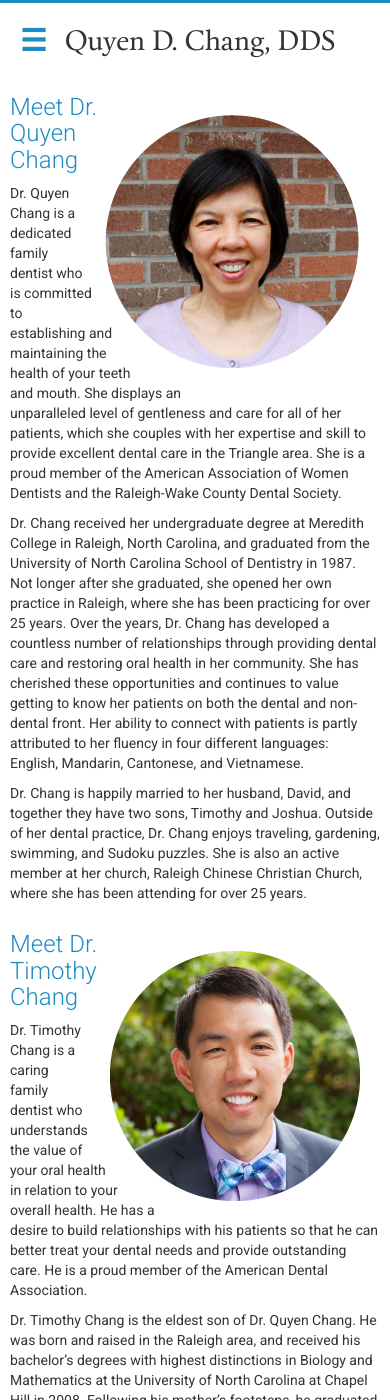
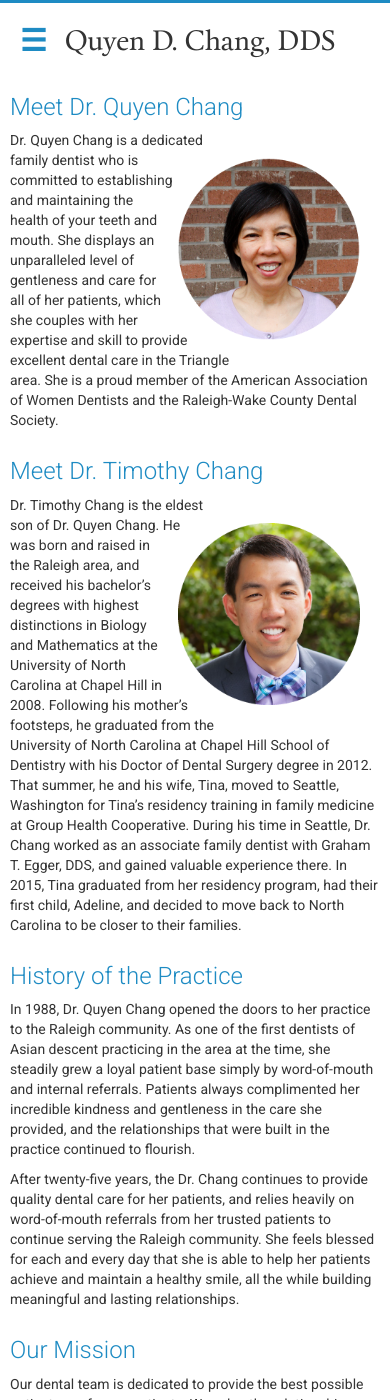
Before and after one commit to gabrielyeung/changdds, a Jekyll site: the page built from aboutus/index.html, in a window 390 px wide and 1400 px high. Built offline with Jekyll 4.4.1, drawn with Linux system fonts in a browser that asks for light colours; some of the changed text lies outside the part shown.

Commit message:
about us - mobile updates

```diff
--- a/_layouts/default.html
+++ b/_layouts/default.html
@@ -5,7 +5,7 @@
     <input type="checkbox" id="sidebartoggler" name="" value="">
     <label for="sidebartoggler" class="toggle">☰</label>
 
-    <div class="main-window">
+    <div class="main-window{% if page.category %} main-{{ page.category }}{% endif %}">
       {% include header.html variable-param=page.category %}
       {{ content }}
       {% include footer.html %}
@@ -14,8 +14,8 @@
     <div class="sidebar">
       <ul>
         <li><a href="{{site.baseurl}}/">Home</a></li>
-        <!-- <li><a href="{{site.baseurl}}/aboutus">About Us</a></li>
-        <li><a href="{{site.baseurl}}/dentalcare">Dental Care</a>
+        <li><a href="{{site.baseurl}}/aboutus">About Us</a></li>
+        <!-- <li><a href="{{site.baseurl}}/dentalcare">Dental Care</a>
         <li><a href="{{site.baseurl}}/patientinfo">Patient Information</a></li>
         <li><a href="{{site.baseurl}}/blog">Blog</a></li> -->
         <li><a href="{{site.baseurl}}/contactus">Contact Us</a></li>
--- a/_sass/_aboutus.scss
+++ b/_sass/_aboutus.scss
@@ -53,6 +53,9 @@
 // -------------------------------------------------------------------------
 
 @media only screen and (max-width:$mqMaxMobile) {
+  body .main-window.main-aboutus {
+    position: relative;
+  }
   .aboutus-content .page-nav {
     display: none;
   }
@@ -61,5 +64,17 @@
       display: none;
     }
     margin: 0 em(10);
+    .drchang-profile-pic {
+      width: 60%;
+    }
+    .drchang-bio p {
+      display: none;
+      &.mobile-show {
+        display: block;
+      }
+    }
+    .team {
+      display: none;
+    }
   }
 }
--- a/_sass/_mobilemenu.scss
+++ b/_sass/_mobilemenu.scss
@@ -6,13 +6,12 @@
   background-color: white;
 }
 .sidebar {
-  display: none;  // just in case, for now lets set it to display none bc this feature is anyways not ready yet
+  display: none; // hidden by default
   height: 100%;
   width: em(180);
   position: fixed;
   top: 0px;
   z-index: 0;
-  background: $blue;
   transition: all 0.15s ease-out;
   padding-top: em(30);
   ul {
@@ -23,22 +22,30 @@
         padding-top: em(14);
       }
       a {
+        color: transparent;  // hidden by default
+      }
+    }
+  }
+}
+input#sidebartoggler {
+  display: none;  // bidden by default
+  &:checked {  // once selected, do the following
+    ~ .toggle {
+      left: em(200,30);
+    }
+    ~ .main-window {
+      margin-left: em(180);
+    }
+    ~ .sidebar {
+      background: $blue;
+      ul li a {
         color: white;
       }
     }
   }
 }
-input#sidebartoggler {
-  display: none;
-  &:checked ~ .toggle {
-    left: em(200,30);
-  }
-  &:checked ~ .main-window {
-    margin-left: em(180);
-  }
-}
 .toggle {
-  // for now, use display none to hide the toggle.
+  // hidden by default
   // eventually on mobile breakpoint, show this toggle
   display: none;
   color: $blue;
--- a/aboutus/index.html
+++ b/aboutus/index.html
@@ -21,22 +21,22 @@ title: About Us
       </figure>
 
       <section class="drchang-bio">
+        <h1 id="Meet-Dr-Chang">Meet Dr. Quyen Chang</h1>
         <figure class="drchang-profile-pic">
           <img src="{{site.baseurl}}/img/image_bio_drchang.png" alt="Dr Chang's profile picture">
         </figure>
-        <h1 id="Meet-Dr-Chang">Meet Dr. Quyen Chang</h1>
-        <p>Dr. Quyen Chang is a dedicated family dentist who is committed to establishing and maintaining the health of your teeth and mouth.  She displays an unparalleled level of gentleness and care for all of her patients, which she couples with her expertise and skill to provide excellent dental care in the Triangle area.  She is a proud member of the American Association of Women Dentists and the Raleigh-Wake County Dental Society.</p>
+        <p class="mobile-show">Dr. Quyen Chang is a dedicated family dentist who is committed to establishing and maintaining the health of your teeth and mouth.  She displays an unparalleled level of gentleness and care for all of her patients, which she couples with her expertise and skill to provide excellent dental care in the Triangle area.  She is a proud member of the American Association of Women Dentists and the Raleigh-Wake County Dental Society.</p>
         <p>Dr. Chang received her undergraduate degree at Meredith College in Raleigh, North Carolina, and graduated from the University of North Carolina School of Dentistry in 1987.  Not longer after she graduated, she opened her own practice in Raleigh, where she has been practicing for over 25 years.  Over the years, Dr. Chang has developed a countless number of relationships through providing dental care and restoring oral health in her community.  She has cherished these opportunities and continues to value getting to know her patients on both the dental and non-dental front.  Her ability to connect with patients is partly attributed to her fluency in four different languages: English, Mandarin, Cantonese, and Vietnamese.</p>
         <p>Dr. Chang is happily married to her husband, David, and together they have two sons, Timothy and Joshua.  Outside of her dental practice, Dr. Chang enjoys traveling, gardening, swimming, and Sudoku puzzles.  She is also an active member at her church, Raleigh Chinese Christian Church, where she has been attending for over 25 years.</p>
       </section>
 
       <section class="drchang-bio">
+        <h1 id="Meet-Dr-TimChang">Meet Dr. Timothy Chang</h1>
         <figure class="drchang-profile-pic">
           <img src="{{site.baseurl}}/img/image_bio_timchang.png" alt="Dr Timothy Chang's profile picture">
         </figure>
-        <h1 id="Meet-Dr-TimChang">Meet Dr. Timothy Chang</h1>
         <p>Dr. Timothy Chang is a caring family dentist who understands the value of your oral health in relation to your overall health.  He has a desire to build relationships with his patients so that he can better treat your dental needs and provide outstanding care.  He is a proud member of the American Dental Association.</p>
-        <p>Dr. Timothy Chang is the eldest son of Dr. Quyen Chang.  He was born and raised in the Raleigh area, and received his bachelor’s degrees with highest distinctions in Biology and Mathematics at the University of North Carolina at Chapel Hill in 2008.  Following his mother’s footsteps, he graduated from the University of North Carolina at Chapel Hill School of Dentistry with his Doctor of Dental Surgery degree in 2012.  That summer, he and his wife, Tina, moved to Seattle, Washington for Tina’s residency training in family medicine at Group Health Cooperative.  During his time in Seattle, Dr. Chang worked as an associate family dentist with Graham T. Egger, DDS, and gained valuable experience there.  In 2015, Tina graduated from her residency program, had their first child, Adeline, and decided to move back to North Carolina to be closer to their families.</p>
+        <p class="mobile-show">Dr. Timothy Chang is the eldest son of Dr. Quyen Chang.  He was born and raised in the Raleigh area, and received his bachelor’s degrees with highest distinctions in Biology and Mathematics at the University of North Carolina at Chapel Hill in 2008.  Following his mother’s footsteps, he graduated from the University of North Carolina at Chapel Hill School of Dentistry with his Doctor of Dental Surgery degree in 2012.  That summer, he and his wife, Tina, moved to Seattle, Washington for Tina’s residency training in family medicine at Group Health Cooperative.  During his time in Seattle, Dr. Chang worked as an associate family dentist with Graham T. Egger, DDS, and gained valuable experience there.  In 2015, Tina graduated from her residency program, had their first child, Adeline, and decided to move back to North Carolina to be closer to their families.</p>
         <p>In his free time, Dr. Chang enjoys spending time with his family, running, hiking, playing basketball, reading, and eating.  He is a big fan of UNC men’s basketball as well as the Carolina Panthers.</p>
       </section>
 
@@ -68,12 +68,16 @@ title: About Us
         </section>
       </section>
 
+      <section class="history">
         <h1 id="Our-History">History of the Practice</h1>
         <p>In 1988, Dr. Quyen Chang opened the doors to her practice to the Raleigh community.  As one of the first dentists of Asian descent practicing in the area at the time, she steadily grew a loyal patient base simply by word-of-mouth and internal referrals.  Patients always complimented her incredible kindness and gentleness in the care she provided, and the relationships that were built in the practice continued to flourish.</p>
         <p>After twenty-five years, the Dr. Chang continues to provide quality dental care for her patients, and relies heavily on word-of-mouth referrals from her trusted patients to continue serving the Raleigh community.  She feels blessed for each and every day that she is able to help her patients achieve and maintain a healthy smile, all the while building meaningful and lasting relationships.</p>
+      </section>
 
+      <section class="mission">
         <h1 id="Our-Mission">Our Mission</h1>
         <p>Our dental team is dedicated to provide the best possible patient care for our patients.  We value the relationships that are formed and developed through the dental care we provide, and are committed to partner with our patients to achieve and maintain the best possible oral, and overall, health for them.  We know all of our patients are unique individuals who require personalized quality care, and thus make every effort to provide comfortable treatment, maintain clear communication, and offer excellent customer service to everyone who walks through our doors.  We are a business that is founded foremost on integrity, and recognize that we have been blessed so that we can be a blessing to our patients.</p>
         <p>Within our team, we practice trust, honesty, and open communication with each other in order to function as a cohesive team.  We value the relationships we have with our families, our other team members, and our patients.  We are committed to growing as a team, both relationally and professionally.  We understand that it requires a well-functioning team, both in and outside the office, to provide the best care and service for our patients.</p>
       </section>
   </section>
+</section>
```
Lines whose indentation alone changed are shown as unchanged.
